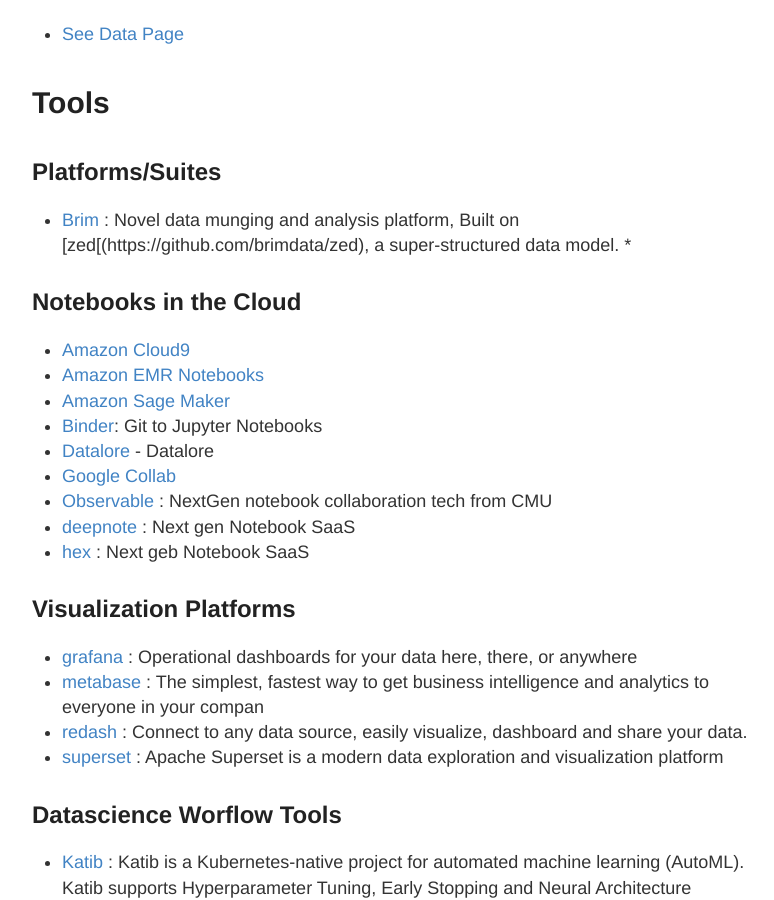
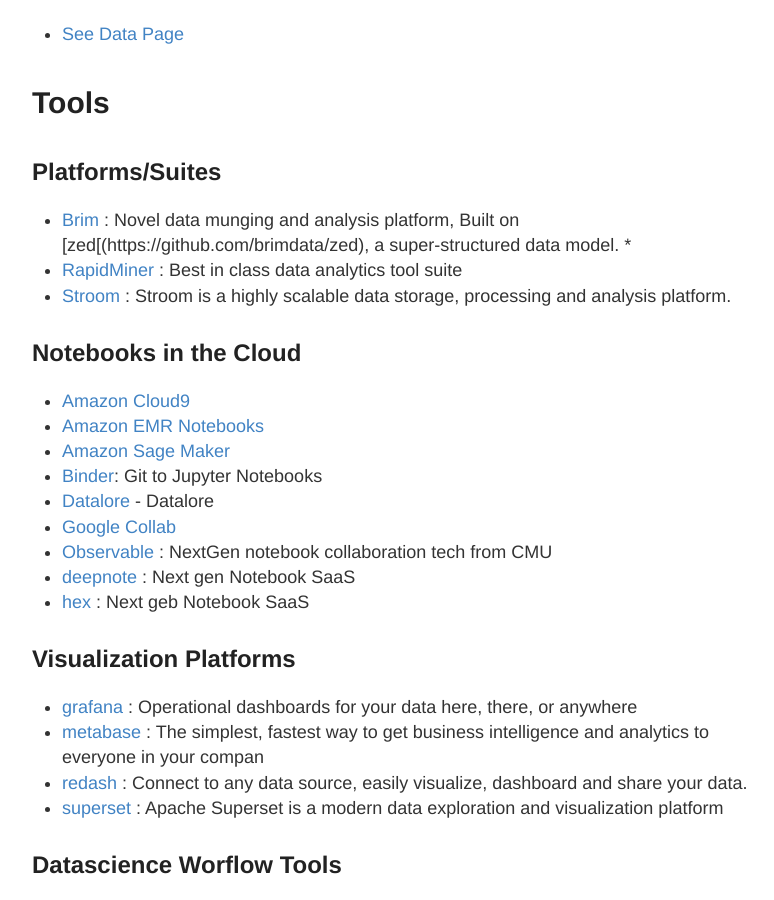
Before and after one commit to stevehenderson/stevehenderson.github.io, a Jekyll site: the page built from datascience.md, in a window 1280 px wide and 900 px high, scrolled down 851 px. Shown: the whole window, without its empty margins (248-1022 px from the left). Built offline with Jekyll 4.4.1, drawn with Linux system fonts in a browser that asks for light colours.

Commit message:
Update datascience.md

```diff
--- a/datascience.md
+++ b/datascience.md
@@ -27,6 +27,8 @@
 
 ## Platforms/Suites
    * [Brim](https://www.brimdata.io) : Novel data munging and analysis platform,  Built on [zed[(https://github.com/brimdata/zed), a super-structured data model.   *
+   * [RapidMiner](https://rapidminer.com/) : Best in class data analytics tool suite
+   * [Stroom](https://github.com/gchq/stroom) :  Stroom is a highly scalable data storage, processing and analysis platform.
 
 ## Notebooks in the Cloud
 
```
